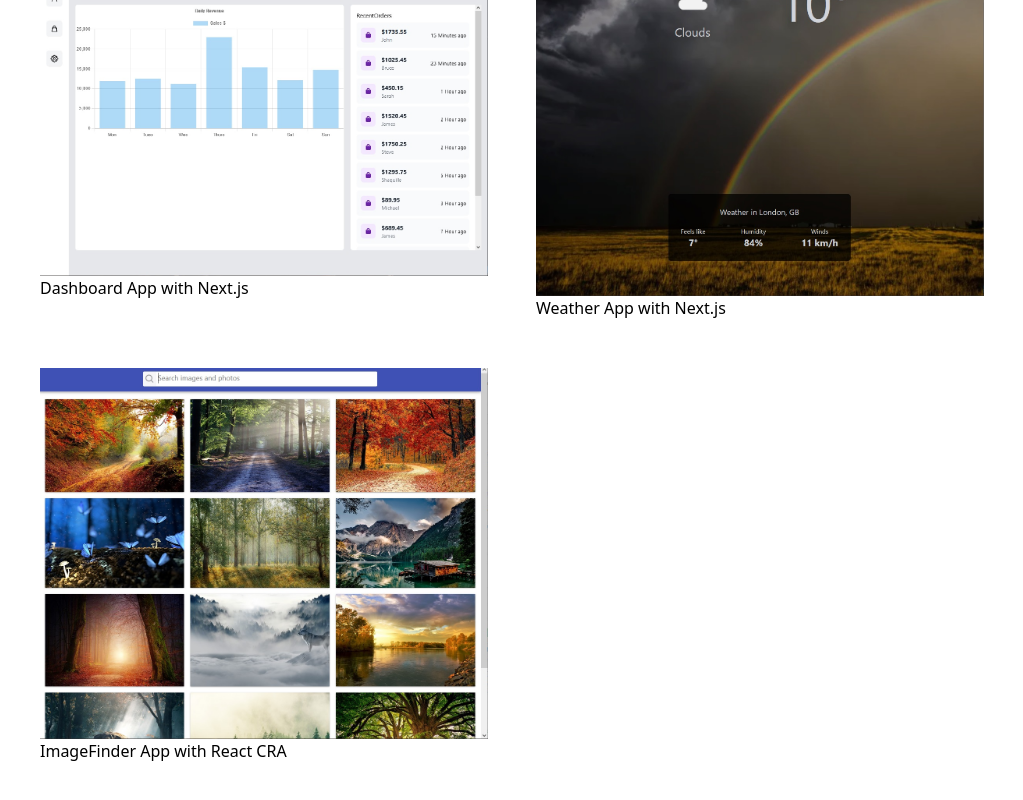
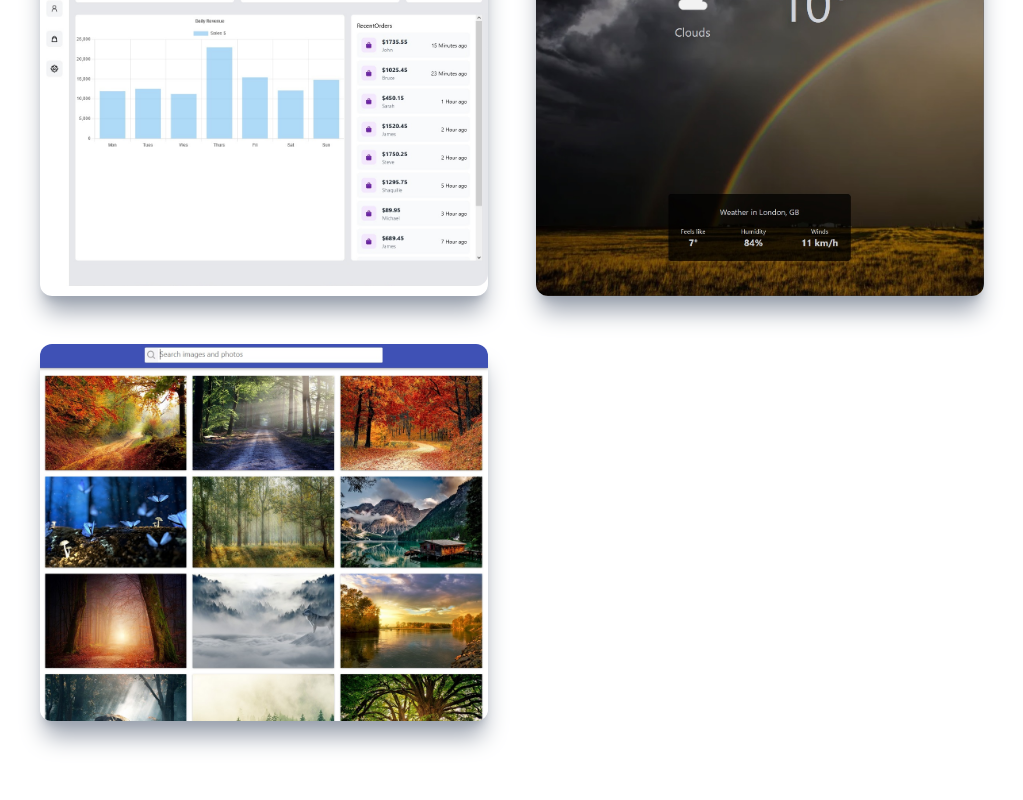
Before and after one commit to Aivazov/portfolio-spa, a React (Vite) app: page / in a window 1280 px wide. Shown: the part 1188-1988 px from the top of the page, without its empty margins (160-1183 px from the left). Built offline with nearby package versions, Linux system fonts and the light colour scheme.

Commit message:
adding styles and links to the projects

```diff
--- a/src/components/Projects/ProjectItem.jsx
+++ b/src/components/Projects/ProjectItem.jsx
@@ -1,10 +1,18 @@
 import React from 'react';
 
-export default function ProjectItem({ img, title }) {
+export default function ProjectItem({ img, title, stack, projectLink }) {
   return (
-    <div>
-      <img src={img} alt="" />
-      <h1>{title}</h1>
+    <div className="relative flex items-center justify-center h-auto w-full shadow-xl shadow-gray-400 group rounded-xl hover:bg-gradient-to-r from-gray-200 to-[#1a243c]">
+      <img src={img} alt="" className="rounded-xl group-hover:opacity-10" />
+      <div className="hidden group-hover:block absolute top-[50%] left-[50%] translate-x-[-50%] translate-y-[-50%]">
+        <h3 className="text-2xl font-bold text-white tracking-wider text-center">
+          {title}
+        </h3>
+        <p>{stack}</p>
+        <a href={projectLink} target="_blank">
+          <p>More Info</p>
+        </a>
+      </div>
     </div>
   );
 }
--- a/src/components/Projects/Projects.jsx
+++ b/src/components/Projects/Projects.jsx
@@ -5,9 +5,24 @@ import weatherImg from '../../assets/weather-app.jpg';
 import imageFinderImg from '../../assets/image-finder-react.jpg';
 
 const apps = [
-  { img: dashboardImg, title: 'Dashboard App with Next.js' },
-  { img: weatherImg, title: 'Weather App with Next.js' },
-  { img: imageFinderImg, title: 'ImageFinder App with React CRA' },
+  {
+    img: dashboardImg,
+    title: 'Dashboard App',
+    library: 'Next.js',
+    link: 'https://nextjs-dashboard-test-task-git-main-aivazov.vercel.app/',
+  },
+  {
+    img: weatherImg,
+    title: 'Weather App',
+    library: 'Next.js',
+    link: 'https://weather-responsive-app-nextjs.vercel.app/',
+  },
+  {
+    img: imageFinderImg,
+    title: 'ImageFinder App with React CRA',
+    library: 'React',
+    link: 'https://aivazov.github.io/react-cra-3-image-gallery/',
+  },
 ];
 
 export default function Projects() {
@@ -30,7 +45,12 @@ export default function Projects() {
       </p>
       <div className="grid sm:grid-cols-2 gap-12">
         {apps.map((app) => (
-          <ProjectItem img={app.img} title={app.title} />
+          <ProjectItem
+            img={app.img}
+            title={app.title}
+            stack={app.library}
+            projectLink={app.link}
+          />
         ))}
       </div>
     </div>
```
Also changed, not shown: src/assets/dashboard.jpg, src/assets/image-finder-react.jpg.
